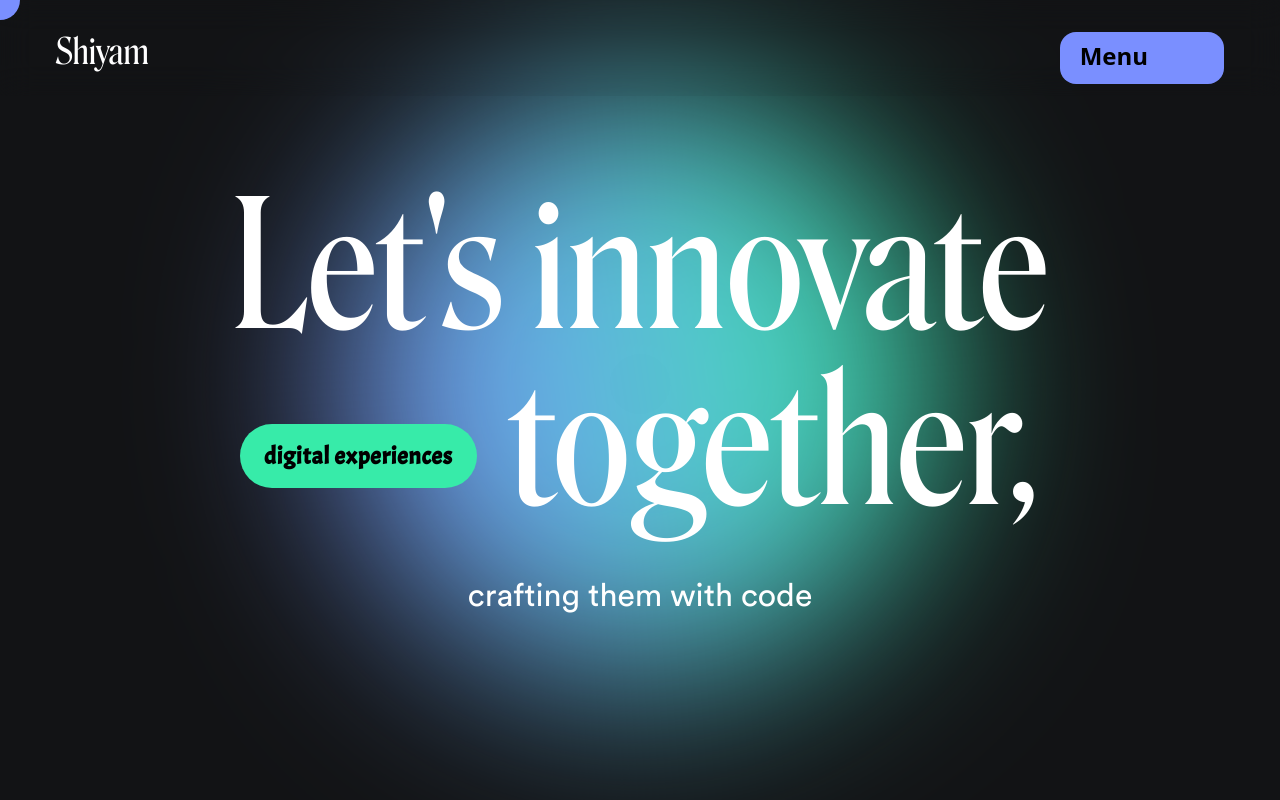
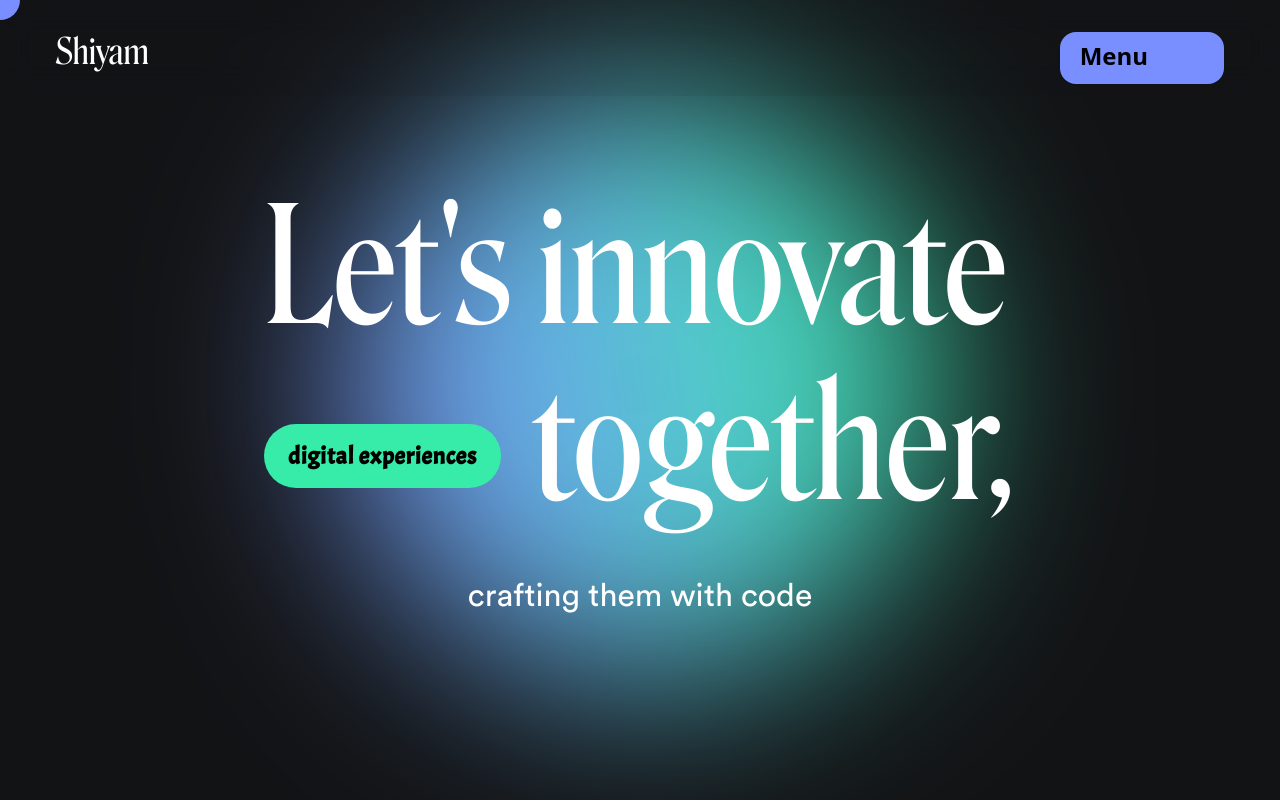
Before and after one commit to shiyammm/portfolio_using_react, a React (Vite) app: page / in a window 1280 px wide. Shown: the top 800 px of the page. Built offline with nearby package versions, Linux system fonts and the light colour scheme.

Commit message:
Add parallax scroll

```diff
--- a/src/containers/Hero.jsx
+++ b/src/containers/Hero.jsx
@@ -1,12 +1,18 @@
 import React from 'react';
 import Blob from '../components/Blob';
+import { useParallax } from 'react-scroll-parallax';
 
 const Hero = () => {
+  const { ref } = useParallax({ speed: -10 });
+
   return (
-    <section className="relative z-10 flex items-center justify-center w-full h-screen">
+    <section
+      className="relative z-10 flex items-center justify-center w-full h-screen hero"
+      ref={ref}
+    >
       <Blob />
       <div>
-        <h1 className="leading-[11rem] font-roslindale-display text-[11rem] text-white">
+        <h1 className="leading-[11rem] font-roslindale-display text-[10rem] xl:text-[8rem] xl:leading-[8rem] text-white">
           Let's innovate <br />
           <span className="flex items-center justify-center w-full h-full gap-8">
             <span className="inline-block px-6 py-4 mt-6 text-2xl font-semibold tracking-wide text-black rounded-full font-acme bg-cyan">
@@ -15,7 +21,7 @@ const Hero = () => {
             together,
           </span>
         </h1>
-        <span className="text-[2rem] font-circular-book flex justify-center mt-10 text-white ">
+        <span className="text-[2rem] xl:text-[1.5rem] font-circular-book flex justify-center mt-10 xl:mt-7 text-white ">
           crafting them with code
         </span>
       </div>
```
